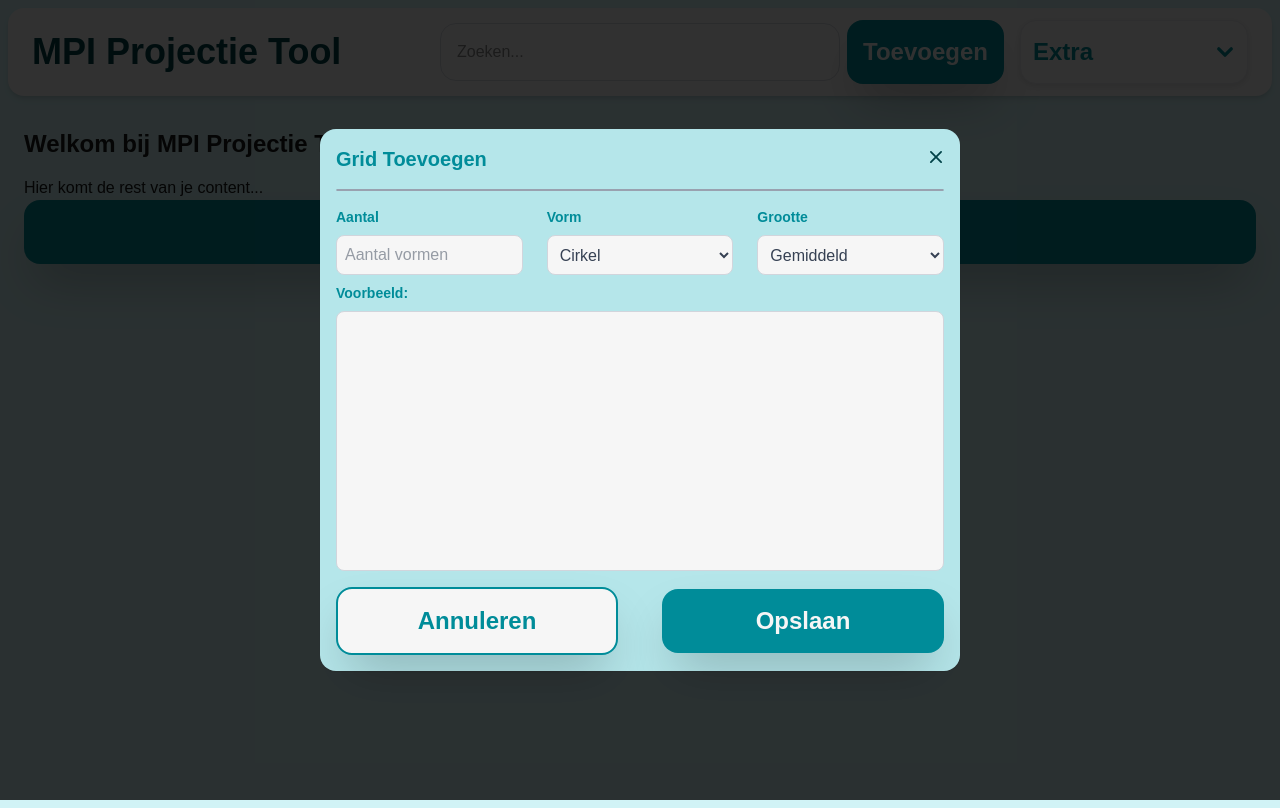
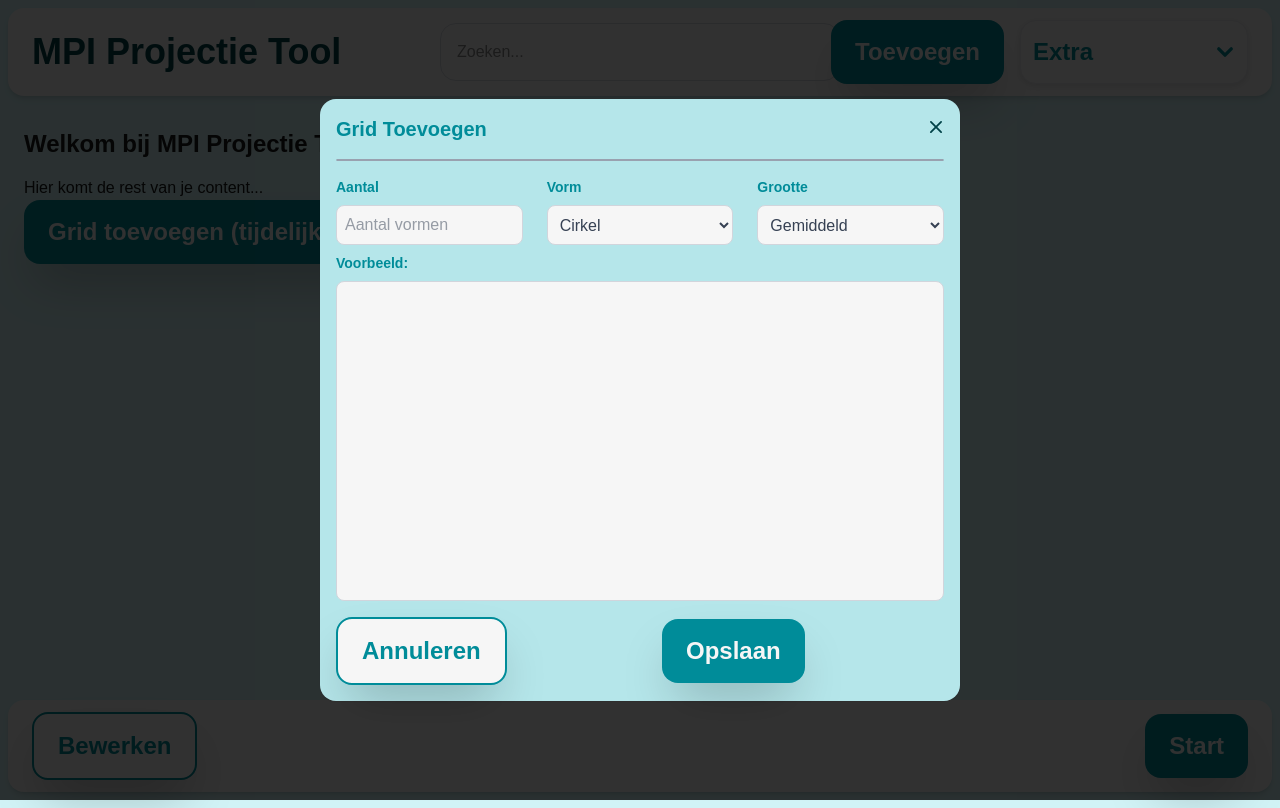
Before and after one commit to Thomas-More-Digital-Innovation/2526-MPI-003-Workarea-projections, a Next.js app in the folder code/: page / in a window 1280 px wide. Both pictures are taken after a click on the button "Grid toevoegen (tijdelijke link)". Built offline with nearby package versions, Linux system fonts and the light colour scheme.

Commit message:
footer + button component fix + add preset modal fix

```diff
--- a/code/src/app/page.tsx
+++ b/code/src/app/page.tsx
@@ -1,13 +1,14 @@
 "use client";
 
-import { Navbar, Button, Popup } from "@/components";
+import { Navbar, Button, Popup, Footer } from "@/components";
 import { useState } from "react";
 
 export default function Home() {
   const [showPopup, setShowPopup] = useState(false);
 
+
   return (
-    <div className="min-h-screen bg-[var(--color-secondary)]/20">
+    <div className="min-h-screen bg-[var(--color-secondary)]/20 pb-24">
       {/* Navbar bovenaan */}
       <Navbar />
 
@@ -16,22 +17,22 @@ export default function Home() {
         <h1 className="text-2xl font-bold">Welkom bij MPI Projectie Tool</h1>
         <p className="mt-4">Hier komt de rest van je content...</p>
 
-        <Button text="Grid toevoegen (tijdelijke link)" onClick={() => setShowPopup(true)} />
+        <Button
+          text="Grid toevoegen (tijdelijke link)"
+          onClick={() => setShowPopup(true)}
+        />
       </main>
 
-      {/* <Button type="primary" text="hello" onClick={() => setShowPopup(true)} />
-        {showPopup && (
-          <div className="fixed inset-0 flex items-center justify-center bg-black/80 z-50">
-            <Popup  popupType="imageUpload" />
-            <button className="absolute top-4 right-4 text-white text-2xl" onClick={() => setShowPopup(false)}>&times;</button>
-          </div>
-        )} */}
-
+      {/* Popup overlay */}
       {showPopup && (
         <div className="fixed inset-0 flex items-center justify-center bg-black/80 z-50">
           <Popup popupType="gridPreset" onClose={() => setShowPopup(false)} />
         </div>
       )}
+
+      {/* Footer onderaan */}
+      <Footer
+      />
     </div>
   );
 }
--- a/code/src/components/index.ts
+++ b/code/src/components/index.ts
@@ -12,3 +12,4 @@ export { default as Navbar } from './layout/Navbar';
 // Grid Components
 export { default as GridPreset } from './grid/GridPreset';
 export { default as Shape } from './grid/Shape';
+export { default as Footer } from './layout/Footer';
--- /dev/null
+++ b/code/src/components/layout/Footer.tsx
@@ -0,0 +1,18 @@
+"use client";
+
+import React from "react";
+import Button from "../ui/Button";
+
+
+
+const Footer: React.FC = ({
+}) => {
+  return (
+    <footer className="bg-white shadow-md px-6 py-3 flex items-center justify-between m-2 rounded-2xl fixed bottom-0 left-0 right-0 max-w-[calc(100%-1rem)] mx-auto z-10">
+      <Button type="secondary" text={"Bewerken"} onClick={() => {}} />
+      <Button type="primary" text={"Start"} onClick={() => {}} />
+    </footer>
+  );
+};
+
+export default Footer;
--- a/code/src/components/ui/Button.tsx
+++ b/code/src/components/ui/Button.tsx
@@ -12,9 +12,11 @@ const Button = ({ text, type = "primary", onClick }: ButtonProps) => {
   if (type === "primary") {
     return (
       <button
-        className="w-full text-2xl p-4 text-[var(--color-white)] font-bold rounded-2xl transition-colors duration-200 cursor-pointer shadow-2xl"
+        className="px-6 py-4 text-2xl text-[var(--color-white)] font-bold rounded-2xl transition-colors duration-200 cursor-pointer shadow-2xl inline-flex items-center justify-center"
         style={{
-          backgroundColor: isHovered ? "var(--hover-primary)" : "var(--color-primary)",
+          backgroundColor: isHovered
+            ? "var(--hover-primary)"
+            : "var(--color-primary)",
         }}
         onMouseEnter={() => setIsHovered(true)}
         onMouseLeave={() => setIsHovered(false)}
@@ -28,9 +30,11 @@ const Button = ({ text, type = "primary", onClick }: ButtonProps) => {
   // Secondary button
   return (
     <button
-      className="border-2 border-[var(--color-primary)] w-full p-4 text-2xl text-[var(--color-primary)] font-bold rounded-2xl transition-colors duration-200 cursor-pointer shadow-2xl"
+      className="border-2 border-[var(--color-primary)] px-6 py-4 text-2xl text-[var(--color-primary)] font-bold rounded-2xl transition-colors duration-200 cursor-pointer shadow-2xl inline-flex items-center justify-center"
       style={{
-        backgroundColor: isHovered ? "var(--hover-white)" : "var(--color-white)",
+        backgroundColor: isHovered
+          ? "var(--hover-white)"
+          : "var(--color-white)",
       }}
       onMouseEnter={() => setIsHovered(true)}
       onMouseLeave={() => setIsHovered(false)}
--- a/code/src/components/ui/Popup.tsx
+++ b/code/src/components/ui/Popup.tsx
@@ -84,7 +84,7 @@ const Popup = ({ popupType, onClose }: PopupProps) => {
   const title = POPUP_TITLES[popupType] || "Popup";
 
   return (
-    <div className="p-4 bg-[var(--color-popup)] rounded-2xl shadow relative w-[50%]">
+    <div className="p-4 bg-[var(--color-popup)] rounded-2xl shadow relative w-[50%] z-50">
       <button className="absolute top-4 right-3" onClick={onClose}>
         <XMarkIcon className="h-6 w-6 text-[var(--dark-text)] cursor-pointer" />
       </button>
@@ -105,7 +105,7 @@ const Popup = ({ popupType, onClose }: PopupProps) => {
               <div className="my-2 flex flex-row gap-6 max-w-5xl mx-auto">
                 <p className="text-sm font-bold text-[var(--color-primary)]">Voorbeeld:</p>
               </div>
-              <div className="w-full h-65 border border-gray-300 rounded-lg bg-white flex items-center justify-center">
+              <div className="w-full h-80 border border-gray-300 rounded-lg bg-white flex items-center justify-center">
                 <GridPreset shape={shape} size={size} scale={0.3} total={parseInt(amount)} />
               </div>
             </div>
```
Also changed, not shown: 1 other file (tests, documents, lock files or other folders).
